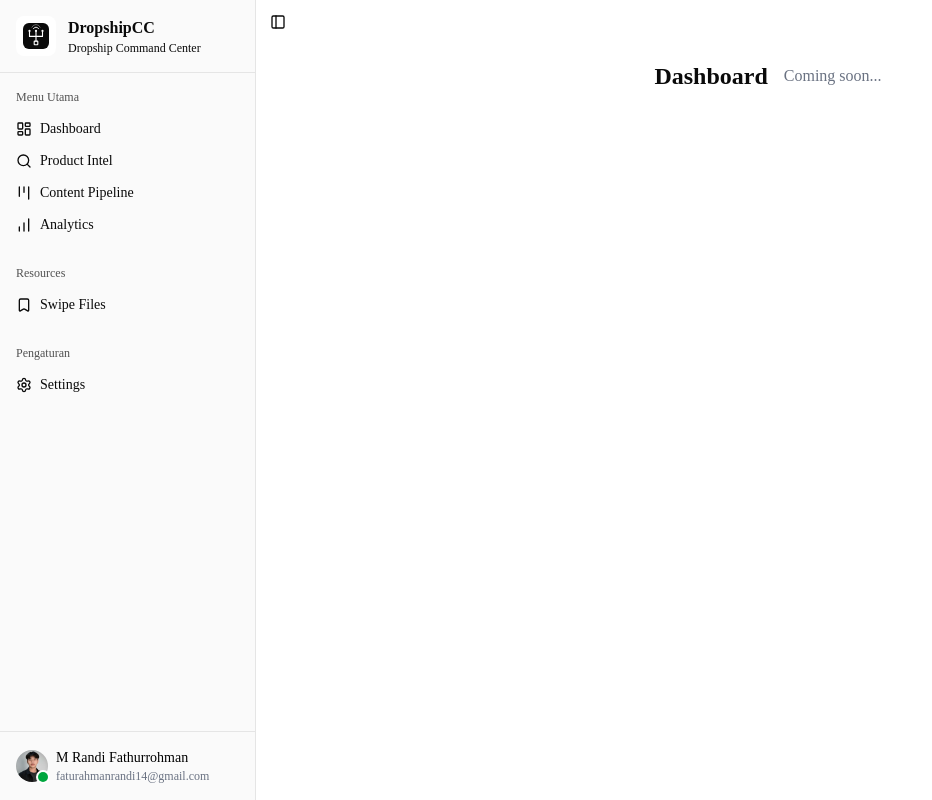
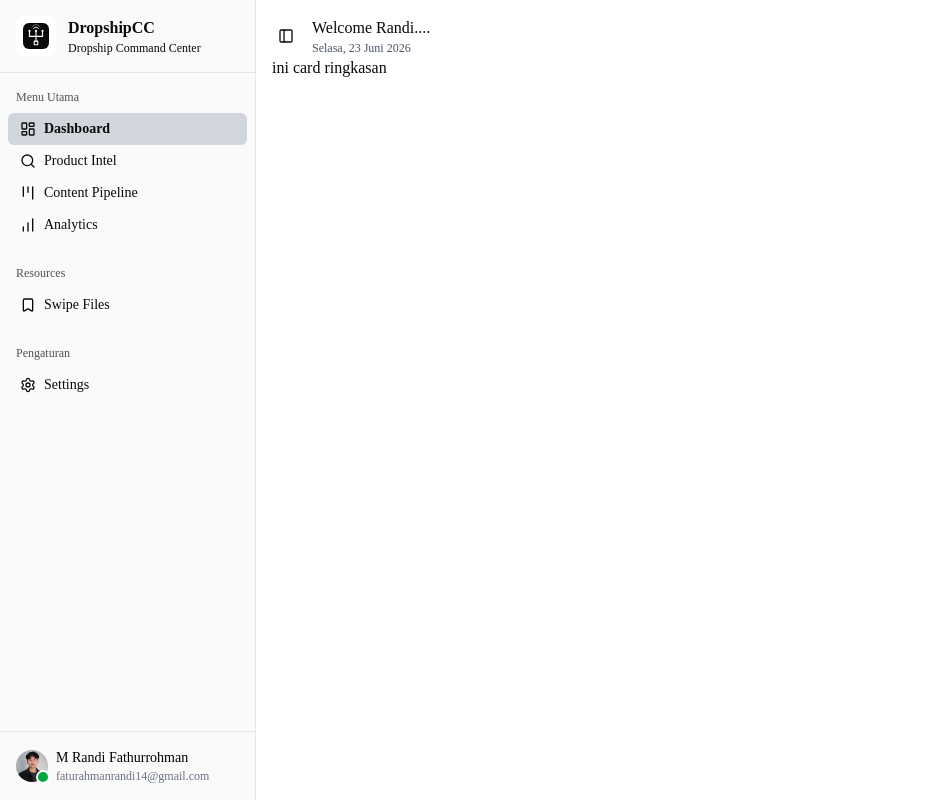
Before and after one commit to Randif444/dropshipCC, a Next.js app: page /dashboard in a window 1280 px wide. Shown: the whole page, without its empty margins (0-932 px from the left). Built offline with nearby package versions, Linux system fonts and the light colour scheme.

Commit message:
feat(header): add dynamic date display

```diff
--- a/src/app/analytics/page.js
+++ b/src/app/analytics/page.js
@@ -1,9 +1,14 @@
+import { SidebarTrigger } from "@/components/ui/sidebar";
+
 export default function AnalyticsPage() {
   return (
-    <div>
-      <div className="flex gap-4 justify-center">
-        <h1 className="text-2xl font-semibold">Analytics</h1>
-        <p className="text-gray-500 mt-1">Coming soon...</p>
+    <div className="flex-1">
+      <div className="flex gap-3 items-center">
+        <SidebarTrigger />
+        <div>
+          <h1>Analytics</h1>
+          <p className="text-gray-500 text-xs">Evaluasi performa bisnis</p>
+        </div>
       </div>
     </div>
   );
--- a/src/app/content-pipeline/page.js
+++ b/src/app/content-pipeline/page.js
@@ -1,9 +1,14 @@
+import { SidebarTrigger } from "@/components/ui/sidebar";
+
 export default function ContentPage() {
   return (
-    <div>
-      <div className="flex gap-4 justify-center">
-        <h1 className="text-2xl font-semibold">Content pipeline</h1>
-        <p className="text-gray-500 mt-1">Coming soon...</p>
+    <div className="flex-1">
+      <div className="flex gap-3 items-center">
+        <SidebarTrigger />
+        <div>
+          <h1>Content Pipeline</h1>
+          <p className="text-gray-500 text-xs">Dari ide sampai tayang</p>
+        </div>
       </div>
     </div>
   );
--- a/src/app/dashboard/page.js
+++ b/src/app/dashboard/page.js
@@ -1,10 +1,17 @@
+import DateHeader from "@/components/date-time-header";
+import { SidebarTrigger } from "@/components/ui/sidebar";
+
 export default function DashboardPage() {
   return (
-    <div>
-      <div className="flex gap-4 justify-center">
-        <h1 className="text-2xl font-semibold">Dashboard</h1>
-        <p className="text-gray-500 mt-1">Coming soon...</p>
+    <div className="flex-1">
+      <div className="flex gap-3 items-center">
+        <SidebarTrigger />
+        <div>
+          <h1>Welcome Randi....</h1>
+          <DateHeader />
+        </div>
       </div>
+      <div>ini card ringkasan</div>
     </div>
   );
 }
--- a/src/app/globals.css
+++ b/src/app/globals.css
@@ -77,7 +77,7 @@
   --sidebar-foreground: oklch(0.145 0 0);
   --sidebar-primary: oklch(0.205 0 0);
   --sidebar-primary-foreground: oklch(0.985 0 0);
-  --sidebar-accent: oklch(0.97 0 0);
+  --sidebar-accent: oklch(90.307% 0.00763 16.559);
   --sidebar-accent-foreground: oklch(0.205 0 0);
   --sidebar-border: oklch(0.922 0 0);
   --sidebar-ring: oklch(0.708 0 0);
--- a/src/app/layout.js
+++ b/src/app/layout.js
@@ -11,15 +11,14 @@ export default function RootLayout({ children }) {
   return (
     <html lang="id">
       <body>
-        <TooltipProvider>
-          <SidebarProvider>
-            {pathname !== "/" && <AppSidebar />}
-            <main className="w-full">
-              <SidebarTrigger className="m-2" />
+        <SidebarProvider>
+          {pathname !== "/" && <AppSidebar />}
+          <main className="w-full">
+            <TooltipProvider>
               <div className="p-4">{children}</div>
-            </main>
-          </SidebarProvider>
-        </TooltipProvider>
+            </TooltipProvider>{" "}
+          </main>
+        </SidebarProvider>
       </body>
     </html>
   );
--- a/src/app/products/page.js
+++ b/src/app/products/page.js
@@ -1,9 +1,14 @@
+import { SidebarTrigger } from "@/components/ui/sidebar";
+
 export default function ProductsPage() {
   return (
-    <div>
-      <div className="flex gap-4 justify-center">
-        <h1 className="text-2xl font-semibold">Product Intel</h1>
-        <p className="text-gray-500 mt-1">Coming soon...</p>
+    <div className="flex-1">
+      <div className="flex gap-3 items-center">
+        <SidebarTrigger />
+        <div>
+          <h1>Product Intel</h1>
+          <p className="text-gray-500 text-xs">Pusat riset & evaluasi produk</p>
+        </div>
       </div>
     </div>
   );
--- a/src/app/settings/page.js
+++ b/src/app/settings/page.js
@@ -1,9 +1,14 @@
+import { SidebarTrigger } from "@/components/ui/sidebar";
+
 export default function SettingsPage() {
   return (
-    <div>
-      <div className="flex gap-4 justify-center">
-        <h1 className="text-2xl font-semibold">Settings</h1>
-        <p className="text-gray-500 mt-1">Coming soon...</p>
+    <div className="flex-1">
+      <div className="flex gap-3 items-center">
+        <SidebarTrigger />
+        <div>
+          <h1>Settings</h1>
+          <p className="text-gray-500 text-xs">Konfigurasi aplikasi</p>
+        </div>
       </div>
     </div>
   );
--- a/src/app/swipe-files/page.js
+++ b/src/app/swipe-files/page.js
@@ -1,9 +1,14 @@
+import { SidebarTrigger } from "@/components/ui/sidebar";
+
 export default function SwifePage() {
   return (
-    <div>
-      <div className="flex gap-4 justify-center">
-        <h1 className="text-2xl font-semibold">Swife files</h1>
-        <p className="text-gray-500 mt-1">Coming soon...</p>
+    <div className="flex-1">
+      <div className="flex gap-3 items-center">
+        <SidebarTrigger />
+        <div>
+          <h1>Swipe Files</h1>
+          <p className="text-gray-500 text-xs">Perpustakaan referensi konten</p>
+        </div>
       </div>
     </div>
   );
--- a/src/components/app-sidebar.jsx
+++ b/src/components/app-sidebar.jsx
@@ -21,6 +21,8 @@ import {
 } from "@/components/ui/sidebar";
 import Image from "next/image";
 import dynamic from "next/dynamic";
+import Link from "next/link";
+import { usePathname } from "next/navigation";
 
 const ClientAvatarWithBadge = dynamic(
   () => import("./avatar-badge").then((mod) => mod.AvatarWithBadge),
@@ -56,6 +58,8 @@ const items = [
 ];
 
 export function AppSidebar() {
+  const pathname = usePathname();
+
   return (
     <Sidebar>
       <SidebarHeader className="p-4 border-b">
@@ -75,66 +79,42 @@ export function AppSidebar() {
       </SidebarHeader>
 
       <SidebarContent>
-        <SidebarGroup>
-          <SidebarGroupLabel>Menu Utama</SidebarGroupLabel>
+        {["main", "resources", "settings"].map((category) => (
+          <SidebarGroup key={category}>
+            <SidebarGroupLabel>
+              {category === "main"
+                ? "Menu Utama"
+                : category === "resources"
+                  ? "Resources"
+                  : "Pengaturan"}
+            </SidebarGroupLabel>
             <SidebarGroupContent>
               <SidebarMenu>
                 {items
-                .filter((i) => i.category === "main")
-                .map((item) => (
+                  .filter((i) => i.category === category)
+                  .map((item) => {
+                    const isActive = pathname.startsWith(item.href);
+                    return (
                       <SidebarMenuItem key={item.label}>
-                    <SidebarMenuButton asChild>
-                      <a href={item.href}>
+                        <SidebarMenuButton
+                          asChild
+                          className={`flex items-center gap-2 px-3 py-2 rounded-sm
+                            hover:bg-gray-200
+                            ${isActive ? "bg-gray-300 font-semibold" : ""}`}
+                        >
+                          <Link href={item.href}>
                             <item.icon />
                             <span>{item.label}</span>
-                      </a>
+                          </Link>
                         </SidebarMenuButton>
                       </SidebarMenuItem>
-                ))}
+                    );
+                  })}
               </SidebarMenu>
             </SidebarGroupContent>
           </SidebarGroup>
-        <SidebarGroup>
-          <SidebarGroupLabel>Resources</SidebarGroupLabel>
-          <SidebarGroupContent>
-            <SidebarMenu>
-              {items
-                .filter((i) => i.category === "resources")
-                .map((item) => (
-                  <SidebarMenuItem key={item.label}>
-                    <SidebarMenuButton asChild>
-                      <a href={item.href}>
-                        <item.icon />
-                        <span>{item.label}</span>
-                      </a>
-                    </SidebarMenuButton>
-                  </SidebarMenuItem>
         ))}
-            </SidebarMenu>
-          </SidebarGroupContent>
-        </SidebarGroup>
-
-        <SidebarGroup>
-          <SidebarGroupLabel>Pengaturan</SidebarGroupLabel>
-          <SidebarGroupContent>
-            <SidebarMenu>
-              {items
-                .filter((i) => i.category === "settings")
-                .map((item) => (
-                  <SidebarMenuItem key={item.label}>
-                    <SidebarMenuButton asChild>
-                      <a href={item.href}>
-                        <item.icon />
-                        <span>{item.label}</span>
-                      </a>
-                    </SidebarMenuButton>
-                  </SidebarMenuItem>
-                ))}
-            </SidebarMenu>
-          </SidebarGroupContent>
-        </SidebarGroup>
       </SidebarContent>
-
       <SidebarFooter className="p-4 border-t">
         <div className="flex items-center gap-2 text-sm text-gray-500">
           <ClientAvatarWithBadge />
--- a/src/components/avatar-badge.jsx
+++ b/src/components/avatar-badge.jsx
@@ -4,7 +4,6 @@ import {
   AvatarFallback,
   AvatarImage,
 } from "@/components/ui/avatar";
-import dynamic from "next/dynamic";
 
 export function AvatarWithBadge() {
   return (
--- /dev/null
+++ b/src/components/date-time-header.jsx
@@ -0,0 +1,15 @@
+"use client";
+import { useState } from "react";
+
+export default function DateHeader() {
+  const [date] = useState(() =>
+    new Date().toLocaleDateString("id-ID", {
+      weekday: "long",
+      year: "numeric",
+      month: "long",
+      day: "numeric",
+    }),
+  );
+
+  return <div className="text-xs text-gray-600">{date}</div>;
+}
--- /dev/null
+++ b/src/components/summarize.jsx
@@ -0,0 +1,14 @@
+export default function Summarize() {
+  return (
+    <div>
+      <div>header</div>
+      <div>card ringkasan</div>
+      <div>quick action</div>
+      {/* activ & pipeline */}
+      <div>
+        <div>activ</div>
+        <div>pipeline</div>
+      </div>
+    </div>
+  );
+}
```
Lines whose indentation alone changed are shown as unchanged.
